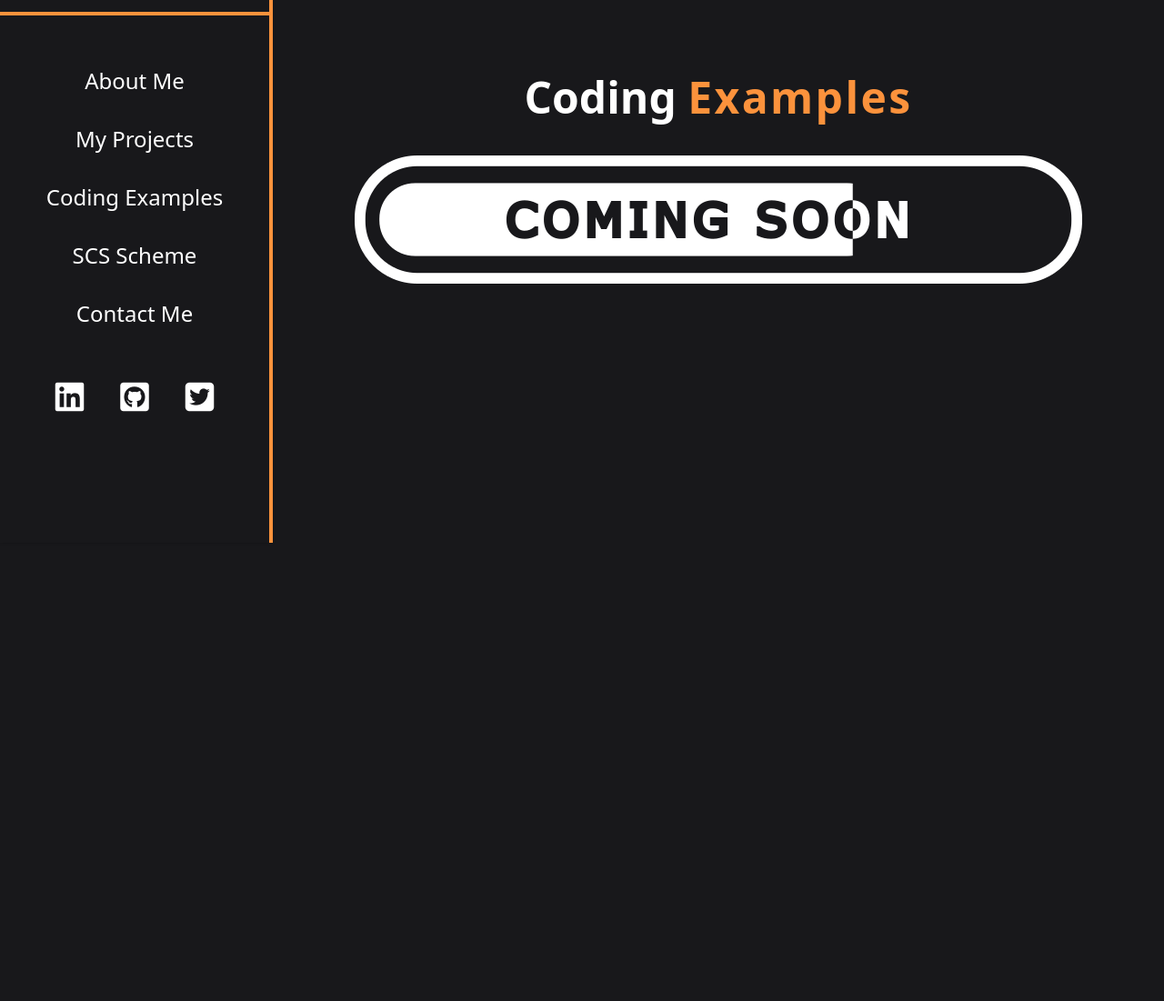
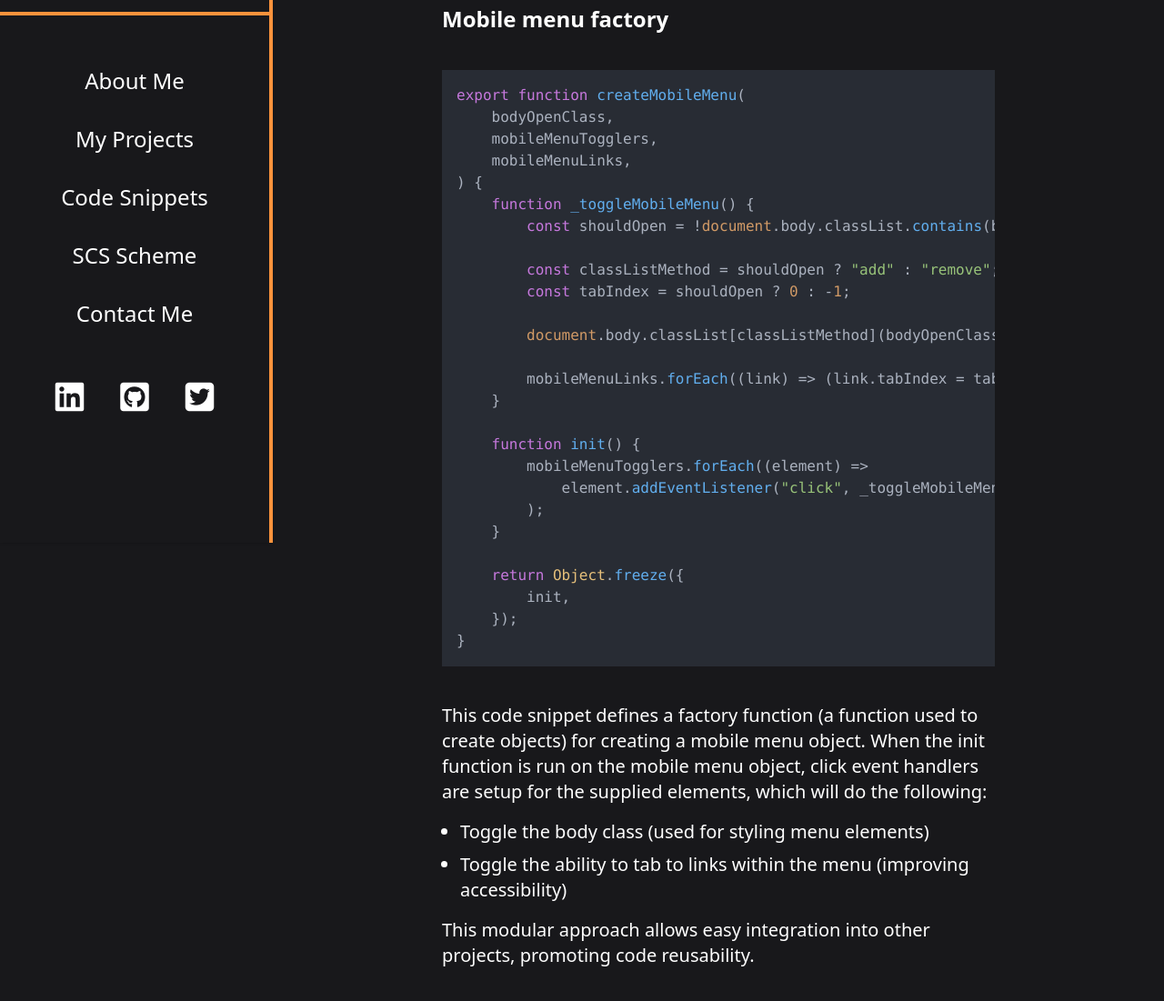
Before and after one commit to kapaha/personal-portfolio, a website built with Vite: page src/code-snippets.html in a window 1280 px wide. Shown: the part 203-1304 px from the top of the page at 91% size. Before the commit the page ends 800 px from the top, so only its background shows below. Built offline with nearby package versions, Linux system fonts and the light colour scheme.

Commit message:
feat: :sparkles: Add code snippets page content

```diff
--- a/package.json
+++ b/package.json
@@ -18,5 +18,8 @@
         "sass": "^1.69.5",
         "tailwindcss": "^3.3.5",
         "vite": "^4.5.0"
+    },
+    "dependencies": {
+        "highlight.js": "^11.9.0"
     }
 }
--- a/src/about.html
+++ b/src/about.html
@@ -75,10 +75,10 @@
                         <a
                             class="text-2xl transition-colors duration-500 hover:bg-zinc-800 md:text-4xl"
                             data-mobile-menu-toggler
-                            href="coding-examples.html"
+                            href="code-snippets.html"
                             tabindex="-1"
                         >
-                            Coding Examples
+                            Code Snippets
                         </a>
                     </li>
                     <li>
@@ -166,9 +166,9 @@
                 <li>
                     <a
                         class="block py-4 decoration-orange-400 hover:underline"
-                        href="coding-examples.html"
+                        href="code-snippets.html"
                     >
-                        Coding Examples
+                        Code Snippets
                     </a>
                 </li>
                 <li>
--- a/src/coding-examples.html
+++ b/src/code-snippets.html
@@ -1,4 +1,5 @@
 <!doctype html>
+
 <html class="scroll-smooth" lang="en">
     <head>
         <meta charset="UTF-8" />
@@ -21,7 +22,7 @@
             sizes="16x16"
         />
         <link href="/site.webmanifest" rel="manifest" />
-        <title>Kai Paterson-Hall | Coding Examples</title>
+        <title>Kai Paterson-Hall | Code Snippets</title>
     </head>
 
     <body class="bg-zinc-900 text-white">
@@ -75,10 +76,10 @@
                         <a
                             class="text-2xl transition-colors duration-500 hover:bg-zinc-800 md:text-4xl"
                             data-mobile-menu-toggler
-                            href="coding-examples.html"
+                            href="code-snippets.html"
                             tabindex="-1"
                         >
-                            Coding Examples
+                            Code Snippets
                         </a>
                     </li>
                     <li>
@@ -166,9 +167,9 @@
                 <li>
                     <a
                         class="block py-4 decoration-orange-400 hover:underline"
-                        href="coding-examples.html"
+                        href="code-snippets.html"
                     >
-                        Coding Examples
+                        Code Snippets
                     </a>
                 </li>
                 <li>
@@ -217,25 +218,71 @@
             </div>
         </div>
 
-        <main
-            class="grid h-dynamic-screen place-items-center items-center lg:ml-[300px]"
-        >
+        <main class="mt-[60px] lg:ml-[300px] lg:mt-0">
             <div
-                class="container mx-auto max-w-screen-lg space-y-6 p-8 md:space-y-10 md:p-10 lg:p-20"
+                class="container mx-auto max-w-screen-md space-y-6 p-8 md:space-y-10 md:p-10 lg:p-20"
             >
-                <h2 class="text-center text-4xl font-bold md:text-5xl">
+                <h1 class="text-center text-4xl font-bold md:text-5xl">
                     Coding
                     <span class="caption-bottom tracking-wider text-orange-400">
                         Examples
                     </span>
+                </h1>
+
+                <h2 class="!mt-10 text-2xl font-bold lg:!mt-20">
+                    Mobile menu factory
                 </h2>
 
-                <div>
-                    <img
-                        class="mx-auto"
-                        src="assets/images/coming-soon.png"
-                        alt="Coming Soon"
-                    />
+                <pre class="!max-w-full"><code>export function createMobileMenu(
+    bodyOpenClass,
+    mobileMenuTogglers,
+    mobileMenuLinks,
+) {
+    function _toggleMobileMenu() {
+        const shouldOpen = !document.body.classList.contains(bodyOpenClass);
+
+        const classListMethod = shouldOpen ? "add" : "remove";
+        const tabIndex = shouldOpen ? 0 : -1;
+
+        document.body.classList[classListMethod](bodyOpenClass);
+
+        mobileMenuLinks.forEach((link) => (link.tabIndex = tabIndex));
+    }
+
+    function init() {
+        mobileMenuTogglers.forEach((element) =>
+            element.addEventListener("click", _toggleMobileMenu),
+        );
+    }
+
+    return Object.freeze({
+        init,
+    });
+}</code></pre>
+                <div class="space-y-4 md:text-lg xl:text-xl">
+                    <p>
+                        This code snippet defines a factory function (a function
+                        used to create objects) for creating a mobile menu
+                        object. When the init function is run on the mobile menu
+                        object, click event handlers are setup for the supplied
+                        elements, which will do the following:
+                    </p>
+
+                    <ul class="ml-5 list-disc space-y-2">
+                        <li>
+                            Toggle the body class (used for styling menu
+                            elements)
+                        </li>
+                        <li>
+                            Toggle the ability to tab to links within the menu
+                            (improving accessibility)
+                        </li>
+                    </ul>
+
+                    <p>
+                        This modular approach allows easy integration into other
+                        projects, promoting code reusability.
+                    </p>
                 </div>
             </div>
         </main>
@@ -249,6 +296,6 @@
             <i class="fa-solid fa-arrow-up"></i>
         </a>
 
-        <script src="/js/shared.js" type="module"></script>
+        <script src="/js/code-snippets.js" type="module"></script>
     </body>
 </html>
--- a/src/index.html
+++ b/src/index.html
@@ -75,10 +75,10 @@
                         <a
                             class="text-2xl transition-colors duration-500 hover:bg-zinc-800 md:text-4xl"
                             data-mobile-menu-toggler
-                            href="coding-examples.html"
+                            href="code-snippets.html"
                             tabindex="-1"
                         >
-                            Coding Examples
+                            Code Snippets
                         </a>
                     </li>
                     <li>
@@ -166,9 +166,9 @@
                 <li>
                     <a
                         class="block py-4 decoration-orange-400 hover:underline"
-                        href="coding-examples.html"
+                        href="code-snippets.html"
                     >
-                        Coding Examples
+                        Code Snippets
                     </a>
                 </li>
                 <li>
--- /dev/null
+++ b/src/js/code-snippets.js
@@ -0,0 +1,19 @@
+import "highlight.js/styles/atom-one-dark.css";
+
+import "./shared.js";
+import hljs from "highlight.js/lib/core";
+import javascript from "highlight.js/lib/languages/javascript";
+
+/*
+===============================================================================
+Main()
+===============================================================================
+*/
+
+const elements = {
+    code: document.querySelector("code"),
+};
+
+// Initialise code formatting
+hljs.registerLanguage("javascript", javascript);
+hljs.highlightElement(elements.code);
--- a/src/scs-scheme.html
+++ b/src/scs-scheme.html
@@ -1,4 +1,5 @@
 <!doctype html>
+
 <html class="scroll-smooth" lang="en">
     <head>
         <meta charset="UTF-8" />
@@ -75,10 +76,10 @@
                         <a
                             class="text-2xl transition-colors duration-500 hover:bg-zinc-800 md:text-4xl"
                             data-mobile-menu-toggler
-                            href="coding-examples.html"
+                            href="code-snippets.html"
                             tabindex="-1"
                         >
-                            Coding Examples
+                            Code Snippets
                         </a>
                     </li>
                     <li>
@@ -166,9 +167,9 @@
                 <li>
                     <a
                         class="block py-4 decoration-orange-400 hover:underline"
-                        href="coding-examples.html"
+                        href="code-snippets.html"
                     >
-                        Coding Examples
+                        Code Snippets
                     </a>
                 </li>
                 <li>
--- a/vite.config.js
+++ b/vite.config.js
@@ -12,10 +12,7 @@ export default {
             input: {
                 home: resolve(__dirname, "./src/index.html"),
                 about: resolve(__dirname, "./src/about.html"),
-                codingExamples: resolve(
-                    __dirname,
-                    "./src/coding-examples.html",
-                ),
+                codeSnippets: resolve(__dirname, "./src/code-snippets.html"),
                 scsScheme: resolve(__dirname, "./src/scs-scheme.html"),
             },
             output: {
```
Also changed, not shown: 1 other file.
